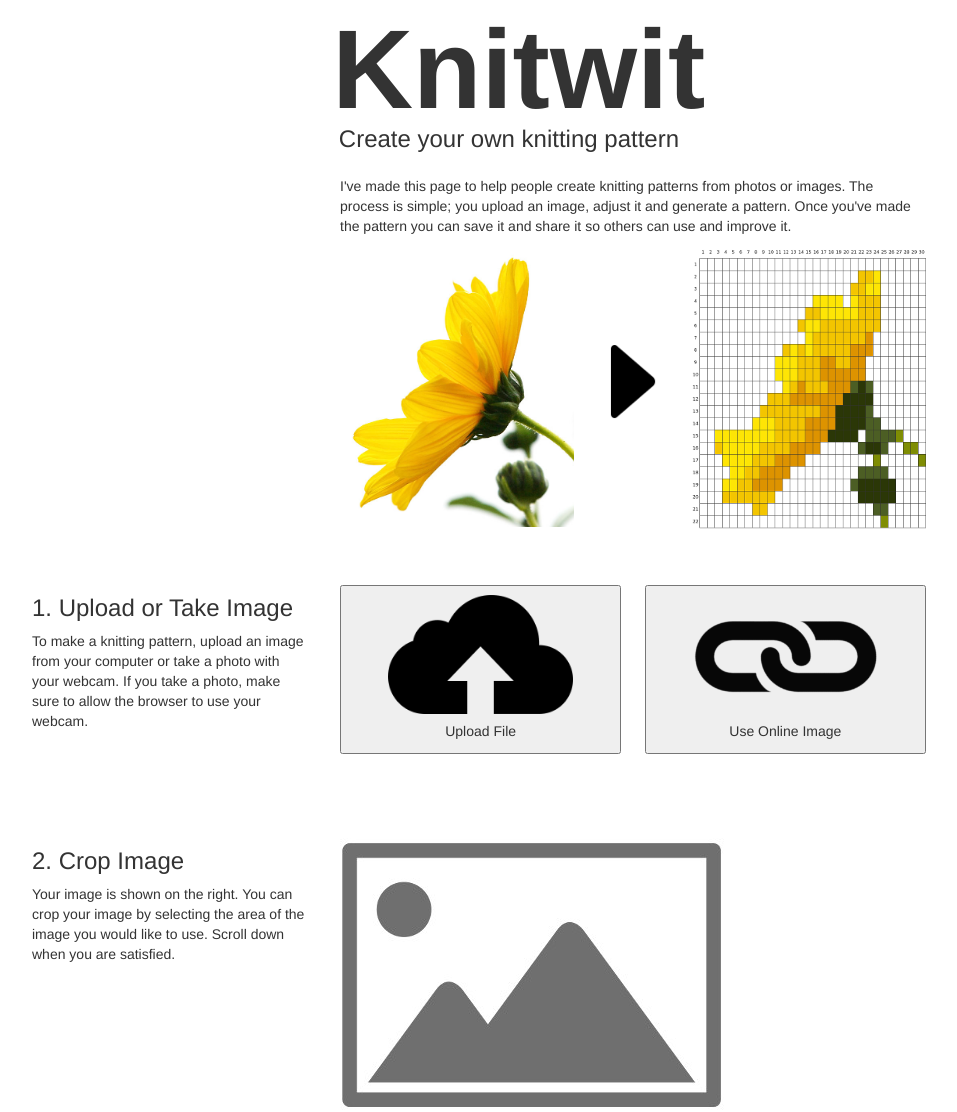
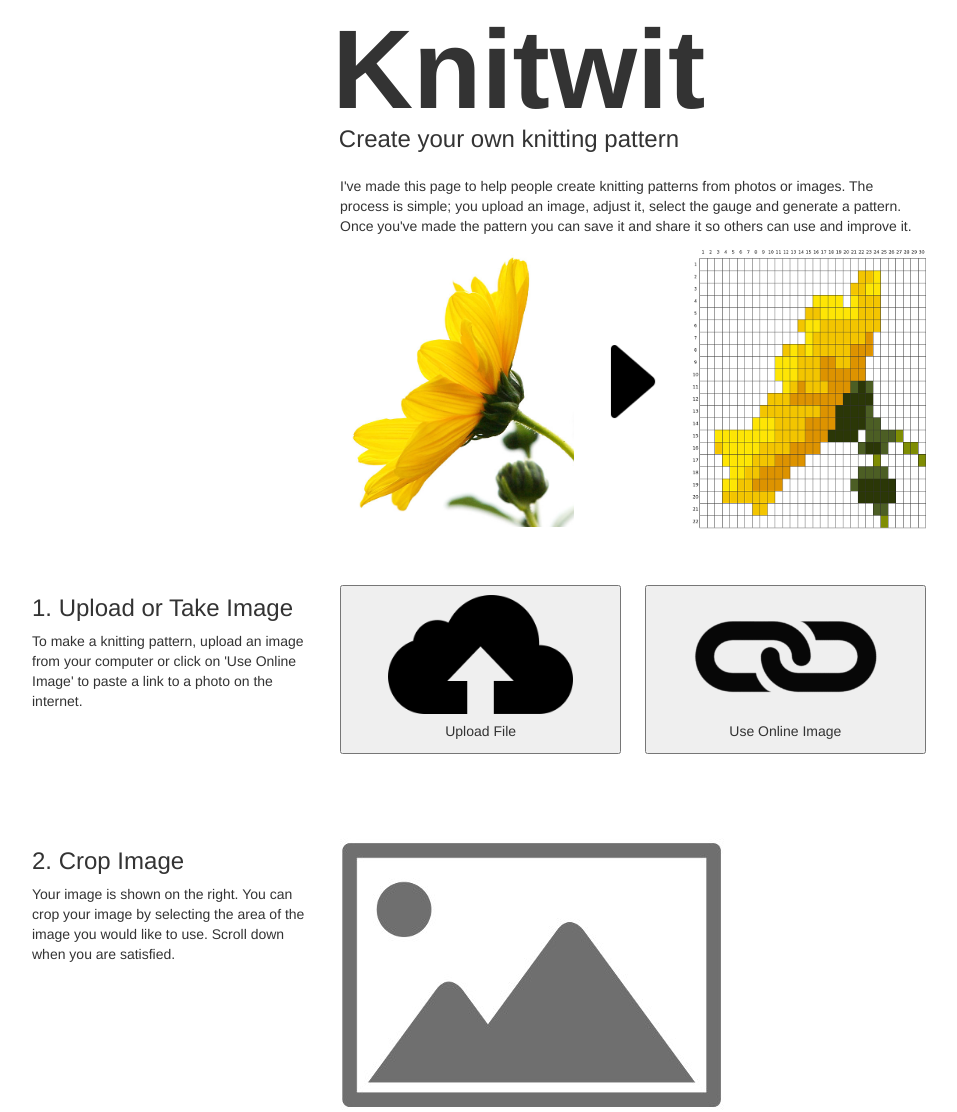
Before and after one commit to arnfred/Knitwit, a Python web app: template templates/main.html in a window 1280 px wide. Shown: the part 182-1294 px from the top of the page, without its empty margins (32-989 px from the left). Run offline with Jinja, Linux system fonts and the light colour scheme; the template is opened without the code that fills it, so the values that code supplies are empty; some libraries are stand-ins or nearby versions.

Commit message:
Corrected text

```diff
--- a/static/templates/upload.html
+++ b/static/templates/upload.html
@@ -10,8 +10,7 @@
 	<div class="col-md-3 description" id="upload-desc">
 		<h3>1. Upload or Take Image</h3>
 		<p>To make a knitting pattern, upload an image from your
-		computer or take a photo with your webcam. If you take a photo, make
-		sure to allow the browser to use your webcam.
+		computer or click on 'Use Online Image' to paste a link to a photo on the internet.
 		</p>
 	</div>
 
--- a/templates/main.html
+++ b/templates/main.html
@@ -33,7 +33,7 @@
                 </div>
                 <p>I've made this page to help people create knitting patterns from
                 photos or images. The process is simple; you upload an image, adjust
-                it and generate a pattern. Once you've made the pattern you can save
+                it, select the gauge and generate a pattern. Once you've made the pattern you can save
                 it and share it so others can use and improve it.</p>
                 <div id="example">
                     <img src="/static/images/flower.png">
```
